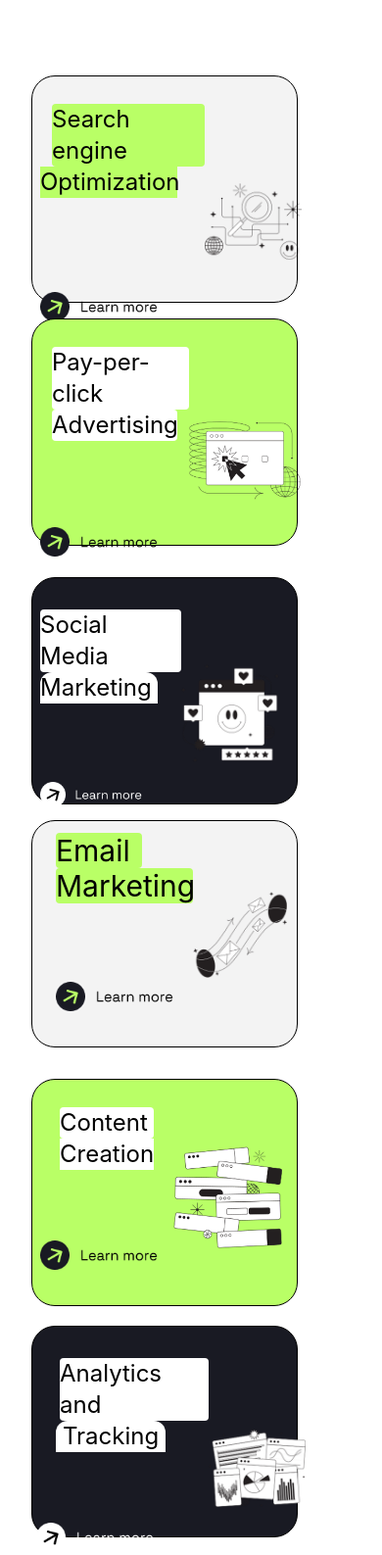
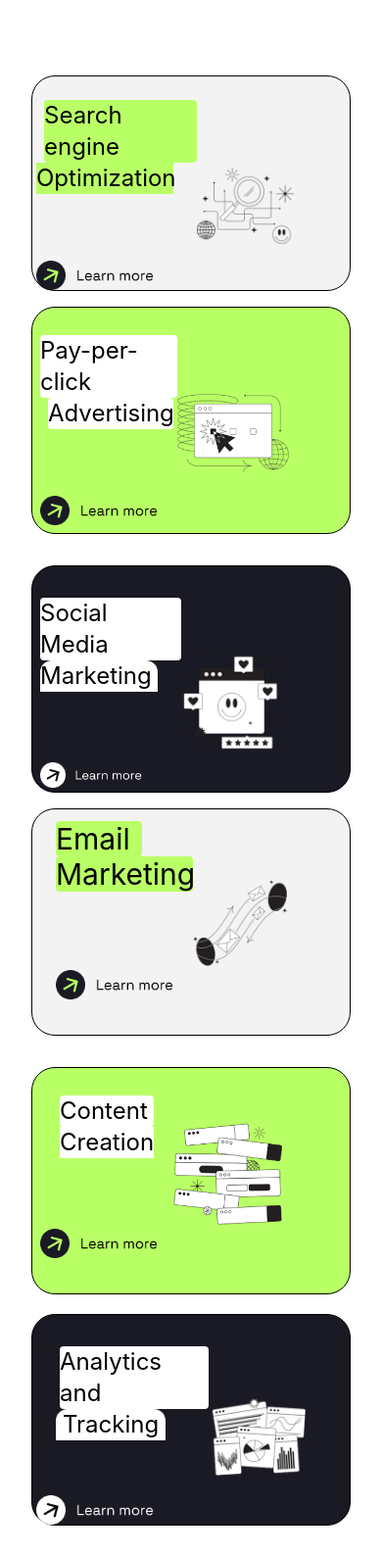
Before and after one commit to adegbolaadeyemi/POSITIVUS-LANDING-PAGE, a website: page src/index.html in a window 390 px wide. Shown: the part 1014-2601 px from the top of the page at 98% size. Drawn offline with Linux system fonts and the light colour scheme.

Commit message:
third commit

```diff
--- a/src/index.html
+++ b/src/index.html
@@ -44,7 +44,7 @@
             marketing,and content creation.
           </p>
           <div
-            class="border rounded-t-xl bg-[#191A23] text-white rounded-b-xl w-64 text-center md:w-44 p-2 mt-6"
+            class="border rounded-t-xl bg-[#191A23] text-white rounded-b-xl text-center md:w-44 p-2 mt-6"
           >
             <p>Book a consultation</p>
           </div>
@@ -107,11 +107,11 @@
         class="flex flex-col gap-4 lg:gap- lg:flex-row md:flex-row mb-8 lg:justify-center"
       >
         <div
-          class="flex flex-row gap- bg-[#F3F3F3] h-58 border p-2 w-68 rounded-3xl md:w-[24rem] md:h-52 md:p-4 md:gap-3 lg:w-[35rem] lg:h-72 lg:gap-20 lg:text-3xl lg:p-6"
+          class="flex flex-row bg-[#F3F3F3] h-55 border p-1 rounded-3xl md:w-[24rem] md:h-52 md:p-4 md:gap-3 lg:w-[35rem] lg:h-72 lg:gap-20 lg:text-3xl lg:p-6"
         >
-          <div class="flex flex-col gap-24 md:gap-20 lg:gap-28">
+          <div class="flex flex-col gap-17 md:gap-15 lg:gap-28">
             <div class="flex flex-col">
-              <h1 class="bg-[#B9FF66] mt-5 ml-3 text-2xl font- w-39 rounded">
+              <h1 class="bg-[#B9FF66] mt-5 ml-2 text-2xl font- w-39 rounded">
                 Search engine
               </h1>
               <h1 class="bg-[#B9FF66] text-2xl w-35">Optimization</h1>
@@ -121,19 +121,19 @@
           <img
             src="./asset/image/Illustration (1).png"
             alt=""
-            class="w- h-20 mt-25 md:w-44 md:h-28 md:mt-10 lg:h-44 lg:w-52"
+            class="w- h-20 mt-22 md:w-44 md:h-28 md:mt-10 lg:h-44 lg:w-52"
           />
         </div>
         <!-- BOX-2 -->
         <div
-          class="flex flex-row gap- bg-[#B9FF66] h-58 border p-2 w-68 rounded-3xl md:w-[25rem] md:h-52 md:p-4 md:gap-3 lg:w-[35rem] lg:h-72 lg:gap-20 lg:text-3xl lg:p-6"
+          class="flex flex-row bg-[#B9FF66] h-58 border p-2 rounded-3xl md:h-52 md:p-4 md:gap-3 lg:h-72 lg:gap-20 lg:text-3xl lg:p-6"
         >
-          <div class="flex flex-col gap-22 md:gap-20 lg:gap-28">
+          <div class="flex flex-col gap-17 md:gap-15 lg:gap-28">
             <div class="flex flex-col">
-              <h1 class="bg-[#FFFFFF] mt-5 ml-3 text-2xl w-35 rounded">
+              <h1 class="bg-[#FFFFFF] mt-5 ml- text-2xl w-35 rounded">
                 Pay-per-click
               </h1>
-              <h1 class="bg-[#FFFFFF] ml-3 text-2xl w-32 rounded">
+              <h1 class="bg-[#FFFFFF] ml-2 text-2xl w-32 rounded">
                 Advertising
               </h1>
             </div>
@@ -142,7 +142,7 @@
           <img
             src="./asset/image/Illustration (2).png"
             alt=""
-            class="w- h-20 mt-24 md:w-44 md:h-28 md:mt-10 lg:h-44 lg:w-52"
+            class="w- h-20 mt-20 md:w-44 md:h-28 md:mt-10 lg:h-44 lg:w-52"
           />
         </div>
       </div>
@@ -151,9 +151,9 @@
         class="flex flex-col gap-4 lg:gap- lg:flex-row md:flex-row justify-center"
       >
         <div
-          class="flex flex-row gap- bg-[#191A23] h-58 border p-2 w-68 rounded-3xl md:w-[24rem] md:h-52 md:p-4 md:gap-3 lg:w-[35rem] lg:h-72 lg:gap-20 lg:text-3xl lg:p-6"
+          class="flex flex-row gap- bg-[#191A23] h-58 border p-2 rounded-3xl md:h-52 md:p-4 md:gap-3 lg:h-72 lg:gap-20 lg:text-3xl lg:p-6"
         >
-          <div class="flex flex-col gap-20 md:gap-20 lg:gap-24">
+          <div class="flex flex-col gap-18 md:gap-15 lg:gap-24">
             <div class="flex flex-col">
               <h1 class="bg-[#FFFF] mt-6 text-2xl w-36 rounded">
                 Social Media
@@ -170,9 +170,9 @@
         </div>
         <!-- BOX-4 -->
         <div
-          class="flex flex-row pl-6 bg-[#F3F3F3] h-58 border p-3 w-68 rounded-3xl md:w-[24rem] md:h-52 md:p-4 md:gap-3 lg:w-[35rem] lg:h-72 lg:gap-20 lg:text-3xl lg:p-6"
+          class="flex flex-row pl-6 bg-[#F3F3F3] h-58 border p-3 rounded-3xl md:h-52 md:p-4 md:gap-3 lg:h-72 lg:gap-20 lg:text-3xl lg:p-6"
         >
-          <div class="flex flex-col gap-20 md:gap-20 lg:gap-28">
+          <div class="flex flex-col gap-20 md:gap-15 lg:gap-24">
             <div class="flex flex-col">
               <h1 class="bg-[#B9FF66] text-3xl w-22 rounded">Email</h1>
               <h1 class="bg-[#B9FF66] text-3xl w-35 rounded">Marketing</h1>
@@ -192,7 +192,7 @@
         class="flex flex-col gap-5 lg:gap- lg:flex-row md:flex-row mb-8 lg:justify-center mt-8"
       >
         <div
-          class="flex flex-row gap-4 bg-[#B9FF66] h-58 border p-2 w-68 rounded-3xl md:w-[24rem] md:h-52 md:p-4 md:gap-3 lg:w-[35rem] lg:h-72 lg:gap-10 lg:text-3xl lg:p-6"
+          class="flex flex-row gap-4 bg-[#B9FF66] h-58 border p-2 rounded-3xl md:w-[22rem] md:h-52 md:p-4 md:gap-3 lg:w-[35rem] lg:h-72 lg:gap-10 lg:text-3xl lg:p-6"
         >
           <div class="flex flex-col gap-18 md:gap-15 lg:gap-25">
             <div class="flex flex-col">
@@ -206,14 +206,14 @@
           <img
             src="./asset/image/Illustration (4).png"
             alt=""
-            class="w- h-26 mt-15 md:w-44 md:h-28 lg:h-44 lg:w-52"
+            class="w- h-26 mt-12 md:w-44 md:h-28 lg:h-44 lg:w-52"
           />
         </div>
         <!-- BOX-6 -->
         <div
-          class="flex flex-row gap- bg-[#191A23] h-54 border p-1 w-68 rounded-3xl md:w-[24rem] md:p-4 md:h-52 md:gap-3 lg:w-[35rem] lg:h-72 lg:gap-10 lg:text-3xl lg:p-6"
+          class="flex flex-row gap- bg-[#191A23] h-54 border p-1 rounded-3xl md:w-[24rem] md:p-4 md:h-52 md:gap-3 lg:w-[35rem] lg:h-72 lg:gap-10 lg:text-3xl lg:p-6"
         >
-          <div class="flex flex-col gap-18 md:gap-10 lg:gap-20">
+          <div class="flex flex-col gap-14 md:gap-10 lg:gap-20">
             <div class="flex flex-col">
               <h1 class="bg-[#ffff] text-2xl w-38 mt-7 ml-6 rounded">
                 Analytics and
@@ -229,7 +229,7 @@
           <img
             src="./asset/image/Illustration (5).png"
             alt=""
-            class="h-20 mt-25 md:w-44 md:h-28 lg:mt-10 md:mt-10 lg:h-44 lg:w-52"
+            class="h-20 mt-20 md:w-44 md:h-28 lg:mt-10 md:mt-10 lg:h-44 lg:w-52"
           />
         </div>
       </div>
@@ -246,7 +246,7 @@
             services can help your business grow and succeed online.
           </p>
           <div
-            class="text-white rounded-t-xl rounded-b-xl bg-[#191A23] w-48 text-center p-2 mt-4 h-12 md:w-52"
+            class="text-white rounded-t-xl rounded-b-xl bg-[#191A23] text-center p-2 mt-4 h-12 md:w-52"
           >
             <p>Get your free proposal</p>
           </div>
@@ -255,14 +255,14 @@
           <img
             src="./asset/image/Illustration (6).png"
             alt=""
-            class="lg:mr-50"
+            class="lg:mr-50 hidden md:flex"
           />
         </div>
       </div>
       <!-- CASE STUDIES -->
       <div class="flex flex-col md:flex md:flex-row gap-6 mb-14">
         <div
-          class="text-2xl font-medium w-39 ml-10 h-10 text-center rounded md:w-72 md:h-10 lg:text-3xl lg:h-14 lg:p-2 bg-[#B9FF66] text-[#000000]"
+          class="text-2xl font-medium h-10 text-center rounded md:w-72 md:h-10 lg:text-3xl lg:h-14 lg:p-2 bg-[#B9FF66] text-[#000000]"
         >
           <h1>Case Studies</h1>
         </div>
@@ -315,11 +315,11 @@
         class="flex flex-col gap-4 md:flex md:flex-row md:items-center mb-14"
       >
         <div
-          class="bg-[#B9FF66] text-2xl h-12 w-42 ml-7 md:w-66 md:h-12 p-2 text-center rounded-t-xl rounded-b-xl"
+          class="bg-[#B9FF66] text-2xl md:w-66 md:h-12 p-2 text-center rounded"
         >
           <h1>
             Our Working
-            <span class="bg-[#B9FF66] rounded-t-xl">Process</span>
+            <span class="bg-[#B9FF66] rounded">Process</span>
           </h1>
         </div>
         <div class="w-66 mt-2">
@@ -435,7 +435,7 @@
       </div>
       <div class="md:flex flex-row items-center md:gap-4 mb-9">
         <h1
-          class="bg-[#B9FF66] text-3xl text-black font-semibold ml-4 mb-3 md:flex md:flex-row w-52 text-center rounded mt-5 md:w-22"
+          class="bg-[#B9FF66] text-3xl text-black font-semibold mb-3 md:flex md:flex-row text-center rounded mt-5 md:w-22"
         >
           Team
         </h1>
@@ -603,7 +603,7 @@
       <!-- TESTIMONIALS -->
       <div class="md:flex flex-row items-center md:gap-5 mb-9">
         <h1
-          class="bg-[#B9FF66] text-2xl text-black font-semibold mb-3 w-52 text-center rounded mt-10 md:w-38 lg:bg-[#B9FF66] lg:w-48 lg:h-12 lg:mt-15 text-center lg:p-2"
+          class="bg-[#B9FF66] text-2xl text-black font-semibold mb-3 md:mb-8 text-center rounded mt-10 md:w-38 lg:bg-[#B9FF66] lg:w-48 lg:h-12 lg:mt-15 text-center lg:p-2"
         >
           Testimonials
         </h1>
```
Also changed, not shown: src/output.css.
